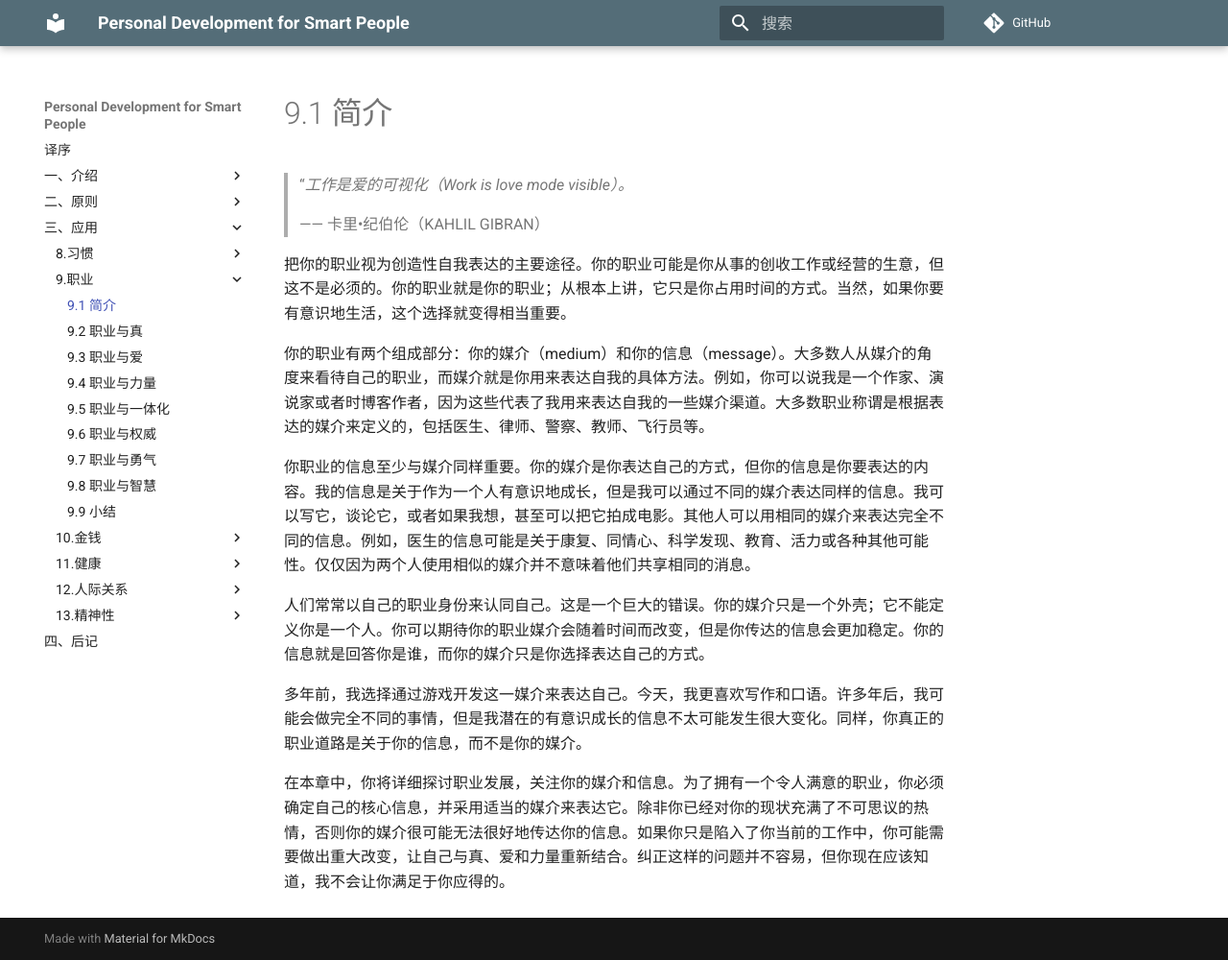
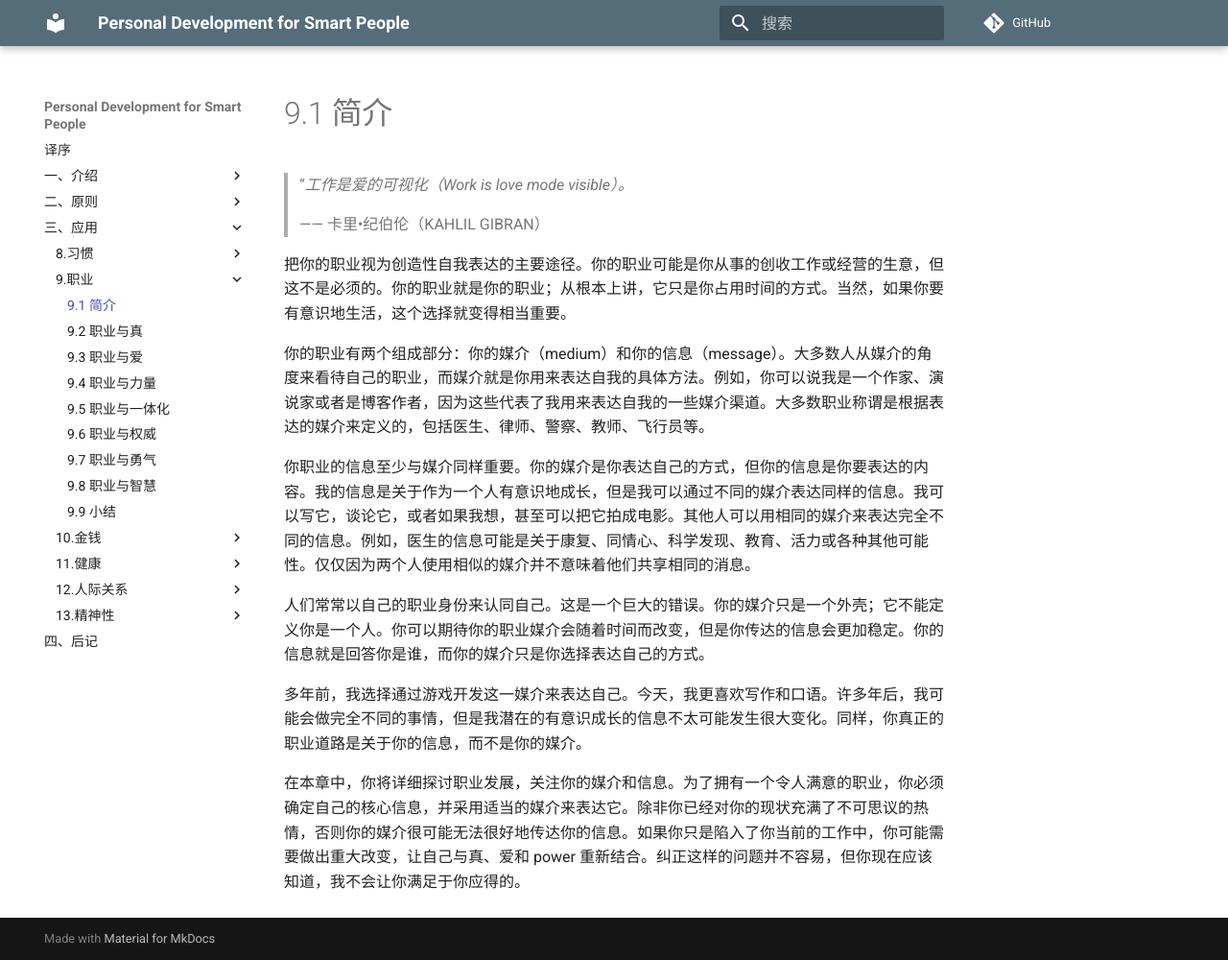
Before and after one commit to wtsnwei/pdsp, an MkDocs documentation site: the page built from docs/3.Application/09.career/00.career.md, in a window 1280 px wide and 1000 px high. Shown: the whole window at 96% size. Built offline with MkDocs 1.6.1 and Material for MkDocs 9.7.7, drawn with Linux system fonts in a browser that asks for light colours; comment, search, counter and statistics services are not loaded.

Commit message:
修正语句

```diff
--- a/docs/3.Application/09.career/00.career.md
+++ b/docs/3.Application/09.career/00.career.md
@@ -9,7 +9,7 @@ date:       2021-03-13
 
 把你的职业视为创造性自我表达的主要途径。你的职业可能是你从事的创收工作或经营的生意，但这不是必须的。你的职业就是你的职业；从根本上讲，它只是你占用时间的方式。当然，如果你要有意识地生活，这个选择就变得相当重要。
 
-你的职业有两个组成部分：你的媒介（medium）和你的信息（message）。大多数人从媒介的角度来看待自己的职业，而媒介就是你用来表达自我的具体方法。例如，你可以说我是一个作家、演说家或者时博客作者，因为这些代表了我用来表达自我的一些媒介渠道。大多数职业称谓是根据表达的媒介来定义的，包括医生、律师、警察、教师、飞行员等。
+你的职业有两个组成部分：你的媒介（medium）和你的信息（message）。大多数人从媒介的角度来看待自己的职业，而媒介就是你用来表达自我的具体方法。例如，你可以说我是一个作家、演说家或者是博客作者，因为这些代表了我用来表达自我的一些媒介渠道。大多数职业称谓是根据表达的媒介来定义的，包括医生、律师、警察、教师、飞行员等。
 
 你职业的信息至少与媒介同样重要。你的媒介是你表达自己的方式，但你的信息是你要表达的内容。我的信息是关于作为一个人有意识地成长，但是我可以通过不同的媒介表达同样的信息。我可以写它，谈论它，或者如果我想，甚至可以把它拍成电影。其他人可以用相同的媒介来表达完全不同的信息。例如，医生的信息可能是关于康复、同情心、科学发现、教育、活力或各种其他可能性。仅仅因为两个人使用相似的媒介并不意味着他们共享相同的消息。
 
@@ -17,4 +17,4 @@ date:       2021-03-13
 
 多年前，我选择通过游戏开发这一媒介来表达自己。今天，我更喜欢写作和口语。许多年后，我可能会做完全不同的事情，但是我潜在的有意识成长的信息不太可能发生很大变化。同样，你真正的职业道路是关于你的信息，而不是你的媒介。
 
-在本章中，你将详细探讨职业发展，关注你的媒介和信息。为了拥有一个令人满意的职业，你必须确定自己的核心信息，并采用适当的媒介来表达它。除非你已经对你的现状充满了不可思议的热情，否则你的媒介很可能无法很好地传达你的信息。如果你只是陷入了你当前的工作中，你可能需要做出重大改变，让自己与真、爱和力量重新结合。纠正这样的问题并不容易，但你现在应该知道，我不会让你满足于你应得的。
+在本章中，你将详细探讨职业发展，关注你的媒介和信息。为了拥有一个令人满意的职业，你必须确定自己的核心信息，并采用适当的媒介来表达它。除非你已经对你的现状充满了不可思议的热情，否则你的媒介很可能无法很好地传达你的信息。如果你只是陷入了你当前的工作中，你可能需要做出重大改变，让自己与真、爱和 power 重新结合。纠正这样的问题并不容易，但你现在应该知道，我不会让你满足于你应得的。
```
